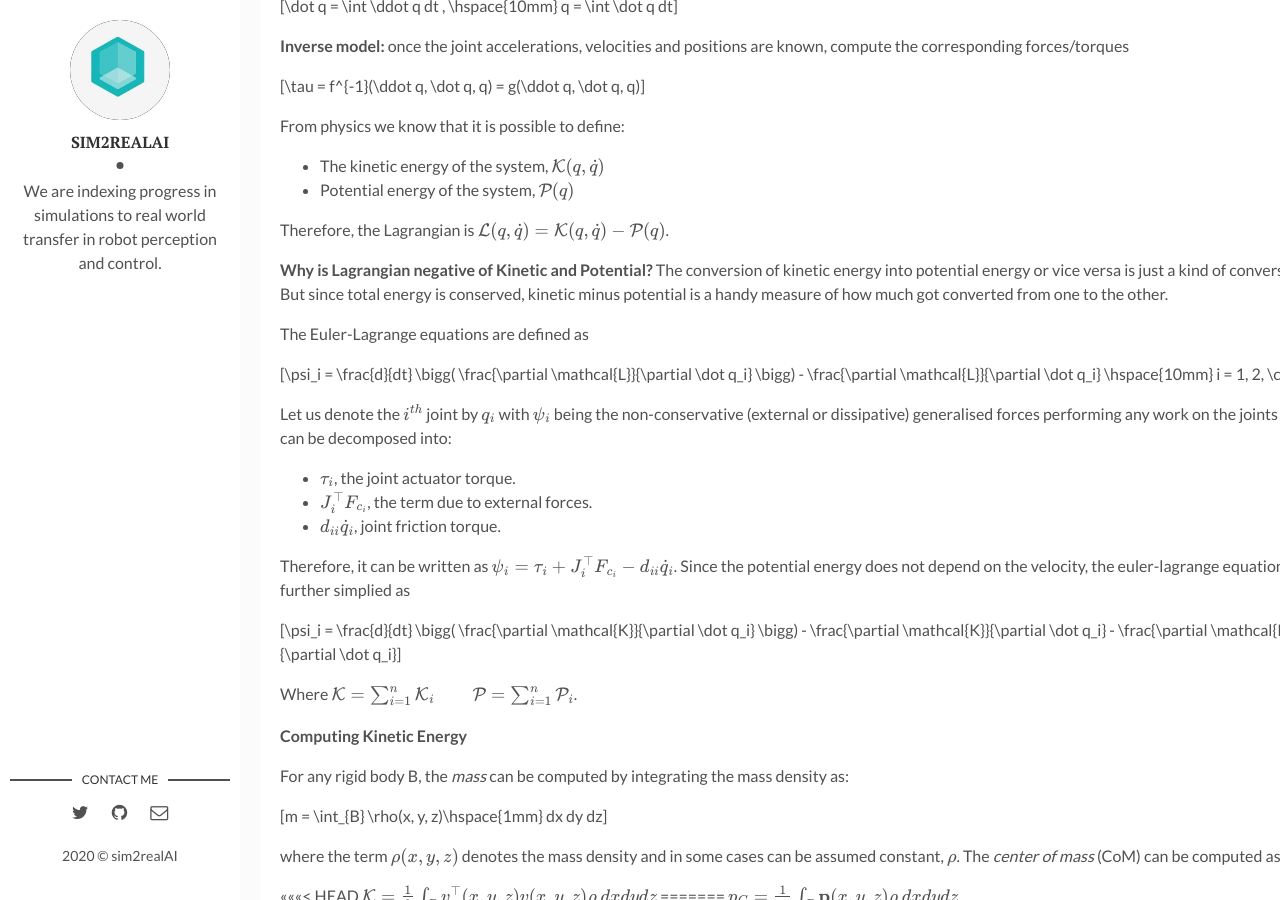
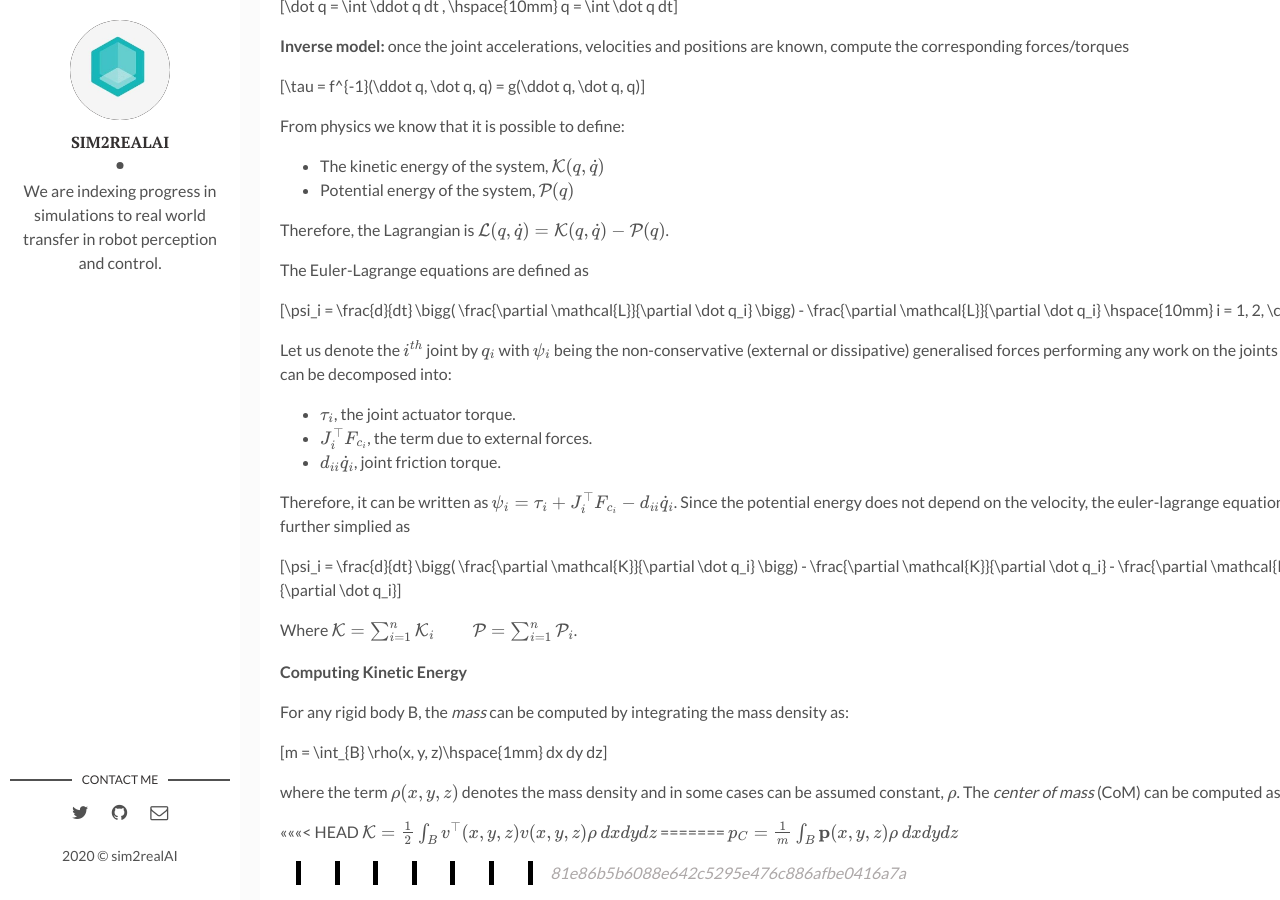
Before and after one commit to backupsim2realai/backupsim2realai.github.io, a Jekyll site: the page built from _posts/2019-04-15-Dynamic-Model-Of-Manipulators.markdown, in a window 1280 px wide and 900 px high, scrolled down 478 px. Built offline with Jekyll 4.4.1, drawn with Linux system fonts in a browser that asks for light colours; formulas are drawn with MathJax 3.

Commit message:
update
Signed-off-by: Ankur Handa <ahanda@nvidia.com>

```diff
--- a/_posts/2019-04-15-Dynamic-Model-Of-Manipulators.markdown
+++ b/_posts/2019-04-15-Dynamic-Model-Of-Manipulators.markdown
@@ -34,9 +34,6 @@ From physics we know that it is possible to define:
 - Potential energy of the system, $$\mathcal{P}(q)$$
 
 Therefore, the Lagrangian is $$\mathcal{L}(q, \dot q) = \mathcal{K}(q, \dot q) - \mathcal{P}(q)$$.
-
-**Why is Lagrangian negative of Kinetic and Potential?**
-The conversion of kinetic energy into potential energy or vice versa is just a kind of conversion. But since total energy is conserved, kinetic minus potential is a handy measure of how much got converted from one to the other.
 
 The Euler-Lagrange equations are defined as
 
```
